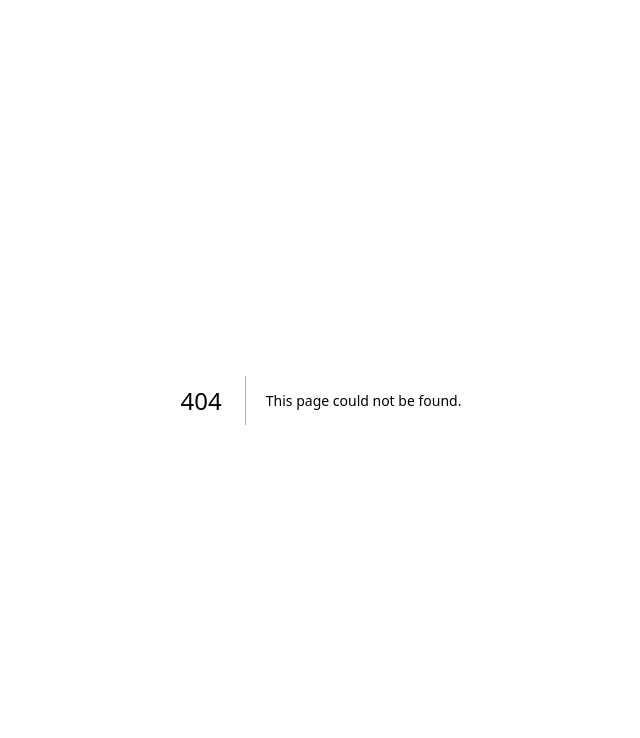
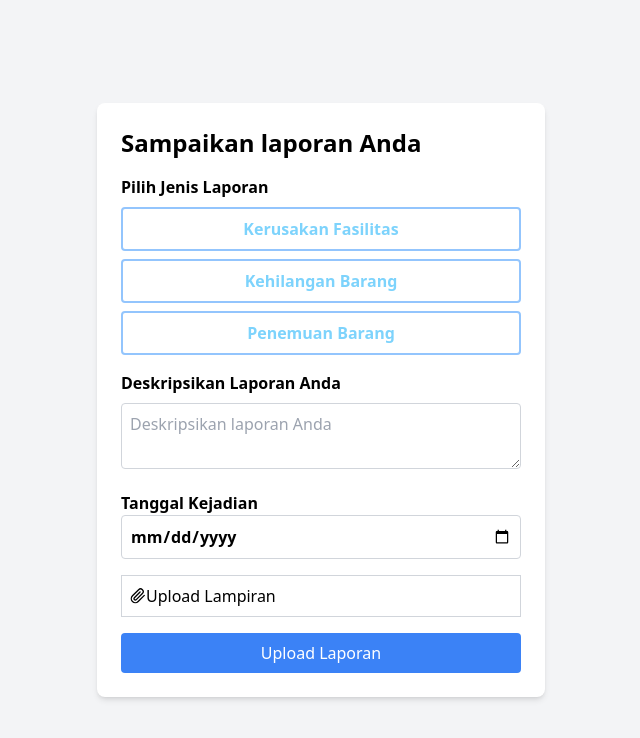
Before and after one commit to Jonathan0823/kehilangan-fkip, a Next.js app: page /Laporan in a window 1280 px wide. Before the commit this address had no page. Shown: the top 738 px of the page, without its empty margins (319-959 px from the left). Built offline with nearby package versions, Linux system fonts and the light colour scheme.

Commit message:
Refactor Laporan and Sampaikanlaporan components: Add report form and handle form submission

```diff
--- /dev/null
+++ b/app/Laporan/page.tsx
@@ -0,0 +1,7 @@
+import ReportForm from "../components/Sampaikanlaporan"
+
+const Laporan = () => {
+  return <ReportForm />;
+};
+
+export default Laporan;
--- /dev/null
+++ b/app/components/Sampaikanlaporan.tsx
@@ -0,0 +1,136 @@
+"use client";
+
+import { FiPaperclip } from "react-icons/fi";
+import { useState } from "react";
+import Image from "next/image";
+
+export default function ReportForm() {
+  const [reportType, setReportType] = useState<string>("");
+  const [description, setDescription] = useState<string>("");
+  const [date, setDate] = useState<string>("");
+  const [attachment, setAttachment] = useState<File | null>(null);
+  const [previewImage, setPreviewImage] = useState<string | null>(null);
+  const [error, setError] = useState<string | null>(null);
+  const [successMessage, setSuccessMessage] = useState<string | null>(null);
+
+  const handleSubmit = (e: React.FormEvent) => {
+    e.preventDefault();
+    try {
+      //di sini tembat upload data ke data base atau api
+      console.log({ attachment, date, description, reportType });
+      setSuccessMessage("Laporan berhasil diupload");
+    } catch (err) {
+      setError("Laporan gagal diupload");
+      throw err;
+    }
+  };
+
+  const handleFileChange = (e: React.ChangeEvent<HTMLInputElement>) => {
+    const file = e.target.files?.[0];
+    if (file) {
+      setAttachment(file);
+      setPreviewImage(URL.createObjectURL(file));
+    }
+  };
+
+  return (
+    <div className="flex justify-center items-center min-h-screen bg-gray-100">
+      <form
+        onSubmit={handleSubmit}
+        className="bg-white p-6 rounded-lg shadow-md w-full max-w-md"
+      >
+        <h2 className="text-2xl font-bold mb-4">Sampaikan laporan Anda</h2>
+        <div className="mb-4">
+          <label className="block font-semibold mb-2">
+            Pilih Jenis Laporan
+          </label>
+          <div className="flex flex-col space-y-2">
+            <button
+              type="button"
+              onClick={() => setReportType("Kerusakan Fasilitas")}
+              className={`py-2 px-4 rounded ${
+                reportType === "Kerusakan Fasilitas"
+                  ? "bg-blue-500 border-2 text-white font-bold"
+                  : "border-blue-300 border-2 font-bold text-sky-300"
+              }`}
+            >
+              Kerusakan Fasilitas
+            </button>
+            <button
+              type="button"
+              onClick={() => setReportType("Kehilangan Barang")}
+              className={`py-2 px-4 rounded ${
+                reportType === "Kehilangan Barang"
+                  ? "bg-blue-500 text-white font-bold border-2"
+                  : "border-blue-300 border-2 font-bold text-sky-300"
+              }`}
+            >
+              Kehilangan Barang
+            </button>
+            <button
+              type="button"
+              onClick={() => setReportType("Penemuan Barang")}
+              className={`py-2 px-4 rounded ${
+                reportType === "Penemuan Barang"
+                  ? "bg-blue-500 text-white font-bold border-2"
+                  : "border-blue-300 border-2 font-bold text-sky-300"
+              }`}
+            >
+              Penemuan Barang
+            </button>
+          </div>
+        </div>
+
+        <div className="mb-4">
+          <label className="block font-semibold mb-2">
+            Deskripsikan Laporan Anda
+          </label>
+          <textarea
+            value={description}
+            onChange={(e) => setDescription(e.target.value)}
+            className="w-full p-2 border border-gray-300 rounded"
+            placeholder="Deskripsikan laporan Anda"
+          />
+        </div>
+
+        <div className="mb-4">
+          <label className="block font-semibold mb-2">
+            Tanggal Kejadian
+            <input
+              type="date"
+              value={date}
+              onChange={(e) => setDate(e.target.value)}
+              className="w-full p-2 border border-gray-300 rounded"
+            />
+          </label>
+        </div>
+
+        <div className="mb-4">
+          <label className="right-0 flex items-center border border-gray-300 p-2">
+            <FiPaperclip /> Upload Lampiran
+            <input type="file" onChange={handleFileChange} className="hidden" />
+          </label>
+        </div>
+        {previewImage && (
+          <div className="mb-4">
+            <label className="block font-semibold mb-2">Preview Lampiran</label>
+            <Image
+              src={previewImage}
+              alt="Preview"
+              width={300}
+              height={200}
+              className="w-full h-48 object-cover rounded"
+            />
+          </div>
+        )}
+
+        <button
+          type="submit"
+          className="w-full bg-blue-500 text-white py-2 rounded"
+        >
+          Upload Laporan
+        </button>
+      </form>
+    </div>
+  );
+}
```
